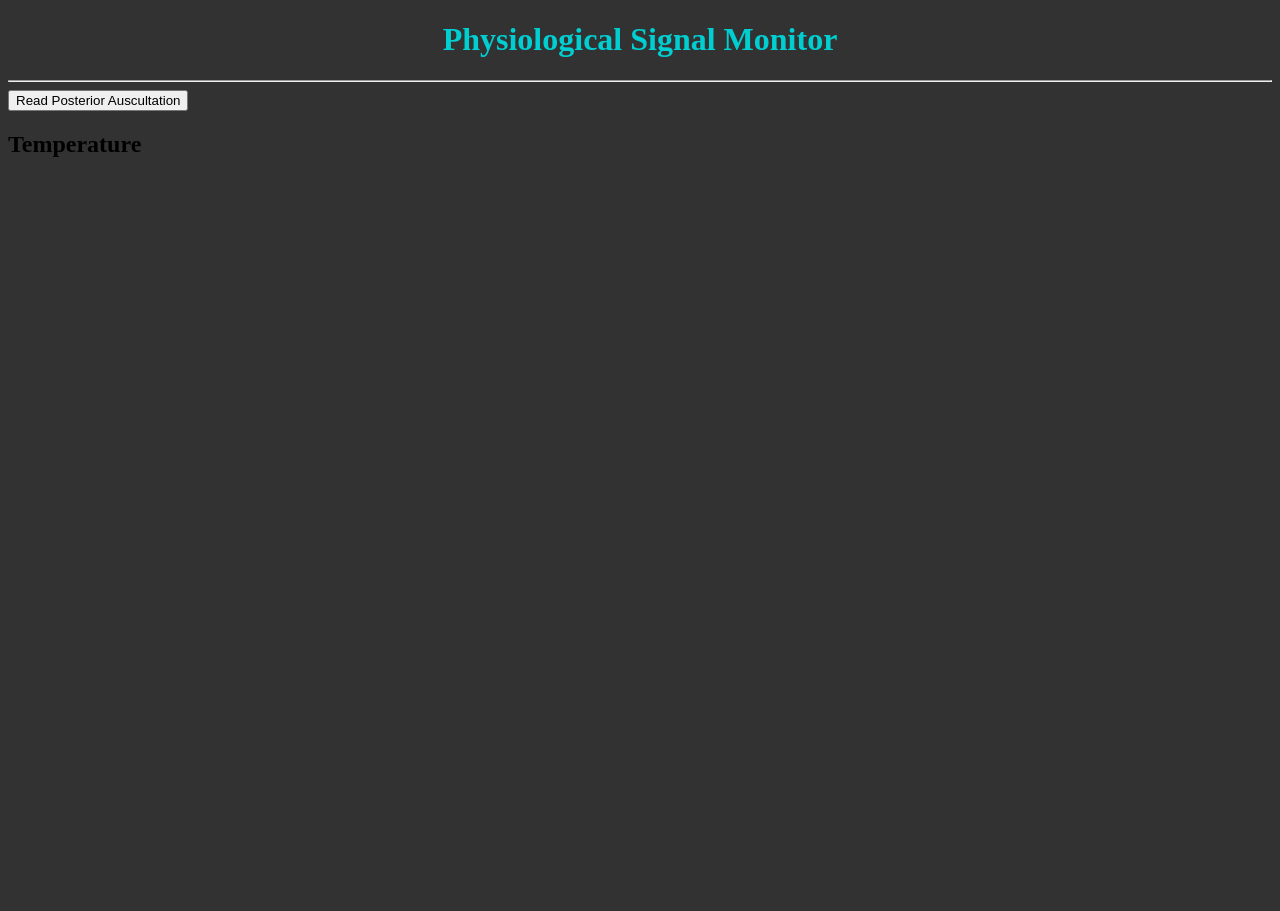
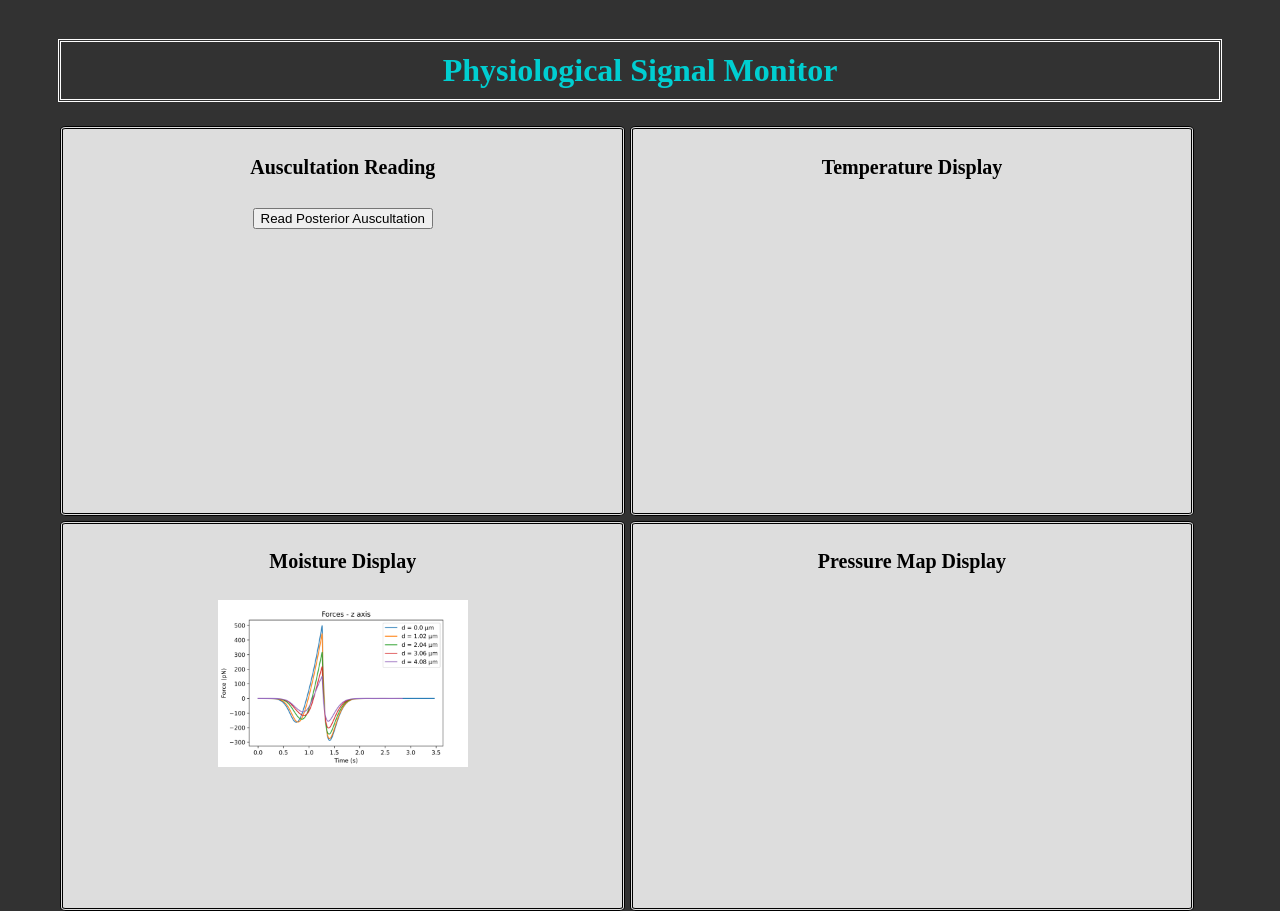
Before and after one commit to danielcorona19/PhysiologicalDataMonitor, a plain HTML site: page project/index.html in a window 1280 px wide. Before the commit the page ends 800 px from the top, so only its background shows below. Drawn offline with Linux system fonts and the light colour scheme.

Commit message:
chenged html file

```diff
--- a/project/index.html
+++ b/project/index.html
@@ -1,53 +1,40 @@
 <!DOCTYPE html>
 
-<html>
+<html lang="pt">
     <head>
         <title>Physiological Signal Monitor</title>
         <link rel="stylesheet" type="text/css" href="style.css">
     </head>
     <body>
+        <link rel="stylesheet" type="text/css" href="nonio_alunos.css">
         <center>
         <h1>Physiological Signal Monitor</h1>
         </center>
-        <hr>
-        <div id="AucultationReading">
+        <div class="square">
+            <div id="AuscultationReading">
+                <h4>Auscultation Reading</h4>
                 <form action="read_auscultation.php" method="post">
                     <button formaction="read.php" formmethod="post">
                         Read Posterior Auscultation
                     </button>
                 </form>
             </div>
+        </div>
+        <div class="square">
             <div id="TemperatureDisplay">
-            <h2>Temperature</h2>
-            <p style="font-size:50px" style="color:white;"><span id="temperature"></span></p>
-            <script type="text/javascript">
-                function queryDB(tx) {
-                    tx.executeSql('SELECT * FROM Patient', [], querySuccess);
-                }
-
-                function querySuccess(tx, results) {
-                    console.log("Returned rows = " + results.rows.length);
-                    console.log(results.rows[0].temperature);
-                    let temperature = results.rows[0].temperature;
-                    document.getElementById("temperature").innerHTML = temperature;
-                }
-
-                var db = openDatabase("PhysiologicalSignalMonitor.db", "1.0", "Mybase", 4048);
-                db.transaction(function(createDatabase){
-                    createDatabase.executeSql("DROP TABLE IF EXISTS Patient");
-                    createDatabase.executeSql("CREATE TABLE Patient (identification TEXT PRIMARY KEY, temperature REAL, moisture REAL)");
-                    createDatabase.executeSql("INSERT INTO Patient (identification,temperature,moisture) VALUES(001, 38, 27)");
-                })
-
-                db.transaction(queryDB);
-            </script>
-
+                <h4>Temperature Display</h4>
             </div>
+        </div>
+        <div class="square">
             <div id = "MoistureDisplay">
-
+                <h4>Moisture Display</h4>
+                <img src="imagem.jpg" width="250px">
             </div>
+        </div>
+        <div class="square">
             <div id = "PressureMapDisplay">
-
+                <h4>Pressure Map Display</h4>
+            </div>
         </div>
     </body>
 </html>
--- a/project/style.css
+++ b/project/style.css
@@ -1,7 +1,39 @@
-body{
+html,
+body {
     background-color: rgb(50, 50, 50);
+    height: 100%;
+    padding: 5px 2%;
 }
 
-h1{
+h1 {
     color:darkturquoise;
+    border: double;
+    border-color: white;
+    padding: 10px 2%;
 }
+
+.square {
+    width: 48%;
+    height: 48%;
+    float: left;
+    text-align: center;
+    margin: 0.2%;
+    border-radius: 1%;
+    background: #DDD;
+    font-style: normal;
+    font-family: "Times New Roman", Times, serif;
+    font-size: 20px;
+    border: double;
+}
+
+#AuscultationReading {
+}
+
+#TemperatureDisplay {
+}
+
+#MoistureDisplay {
+}
+
+#PressureMapDisplay {
+}
```
Also changed, not shown: project/imagem.jpg (added), 3 other files. Lines whose indentation alone changed are shown as unchanged.
